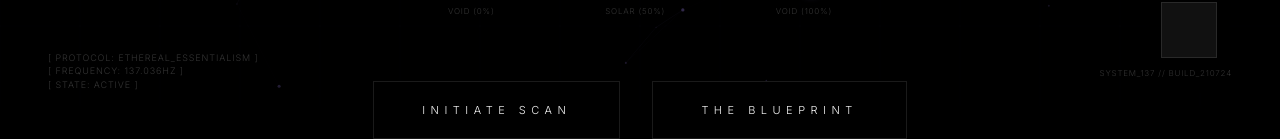
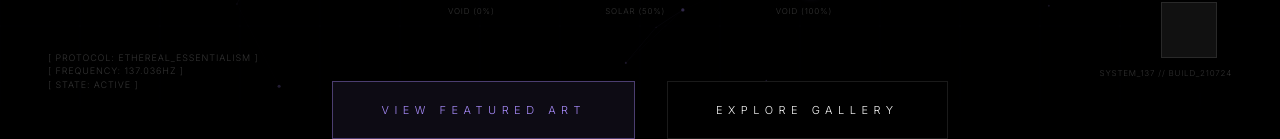
Before and after one commit to Domnoval/Tonic-Quantum-Leap, a React (Vite) app: page / in a window 1280 px wide. Both pictures are taken after a click on the button "ENTER NEXUS". Shown: the part 694-833 px from the top of the page. Built offline with nearby package versions, Linux system fonts and the light colour scheme; no server answers; a web font is replaced by a local one.

Commit message:
feat: update home buttons to Featured Art + Explore Gallery

```diff
--- a/App.tsx
+++ b/App.tsx
@@ -251,16 +251,17 @@ const App: React.FC = () => {
 
               <div className="flex flex-col md:flex-row gap-4 md:gap-8 w-full max-w-md md:max-w-none md:w-auto">
                 <button
-                  onClick={() => navigate(View.Index)}
+                  onClick={() => navigate(View.Featured)}
+                  className="origin-btn mono text-[10px] md:text-[11px] uppercase tracking-[0.3em] md:tracking-[0.5em] border px-8 md:px-12 py-4 md:py-5 transition-all duration-500 backdrop-blur active:scale-95 w-full md:w-auto"
+                  style={{ borderColor: 'rgba(var(--theme-rgb), 0.4)', color: 'rgba(var(--theme-rgb), 1)', backgroundColor: 'rgba(var(--theme-rgb), 0.08)' }}
+                >
+                  View Featured Art
+                </button>
+                <button
+                  onClick={() => navigate(View.Void)}
                   className="origin-btn mono text-[10px] md:text-[11px] uppercase tracking-[0.3em] md:tracking-[0.5em] border border-white/10 px-8 md:px-12 py-4 md:py-5 transition-all duration-500 bg-black/40 backdrop-blur active:scale-95 w-full md:w-auto"
                 >
-                  Initiate Scan
-                </button>
-                <button
-                  onClick={() => navigate(View.Architect)}
-                  className="origin-btn mono text-[10px] md:text-[11px] uppercase tracking-[0.3em] md:tracking-[0.5em] border border-white/10 px-8 md:px-12 py-4 md:py-5 transition-all duration-500 bg-black/40 backdrop-blur active:scale-95 w-full md:w-auto"
-                >
-                  The Blueprint
+                  Explore Gallery
                 </button>
               </div>
             </div>
```
